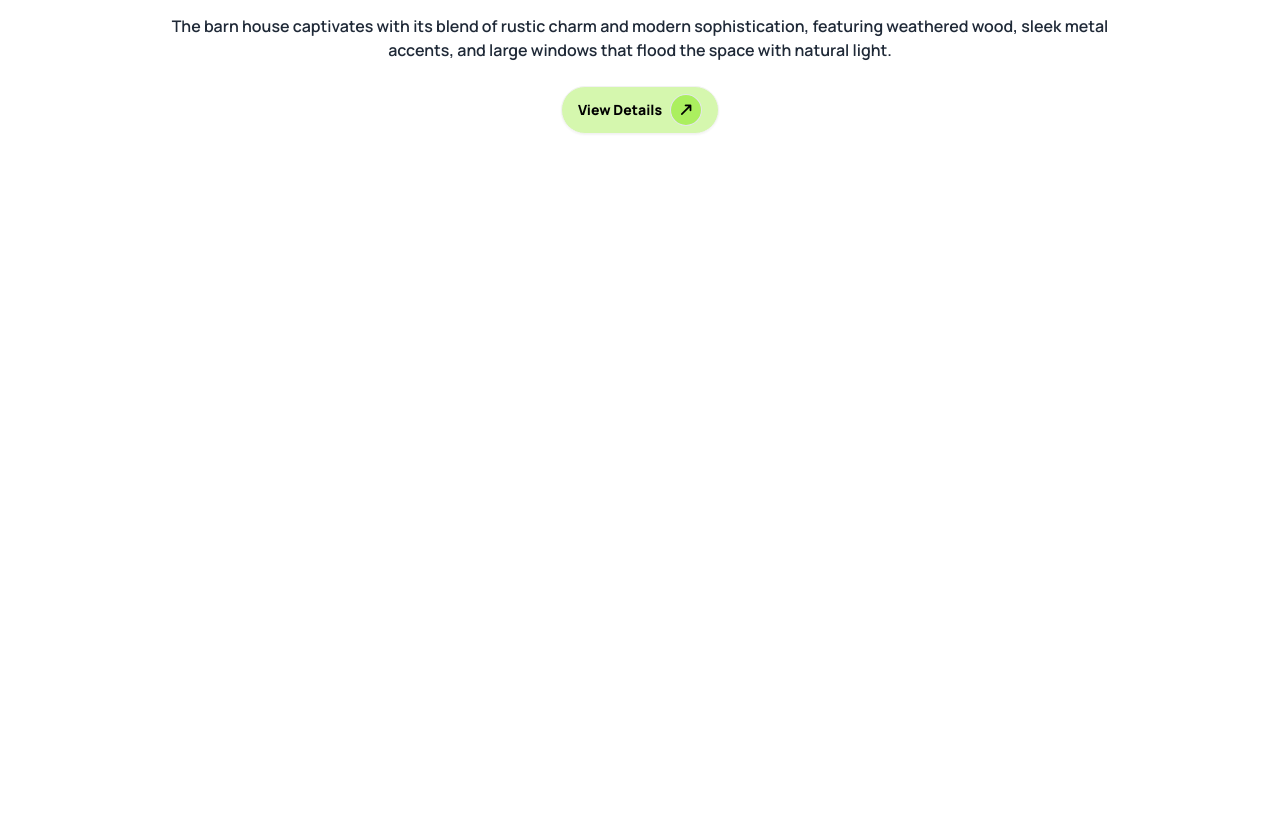
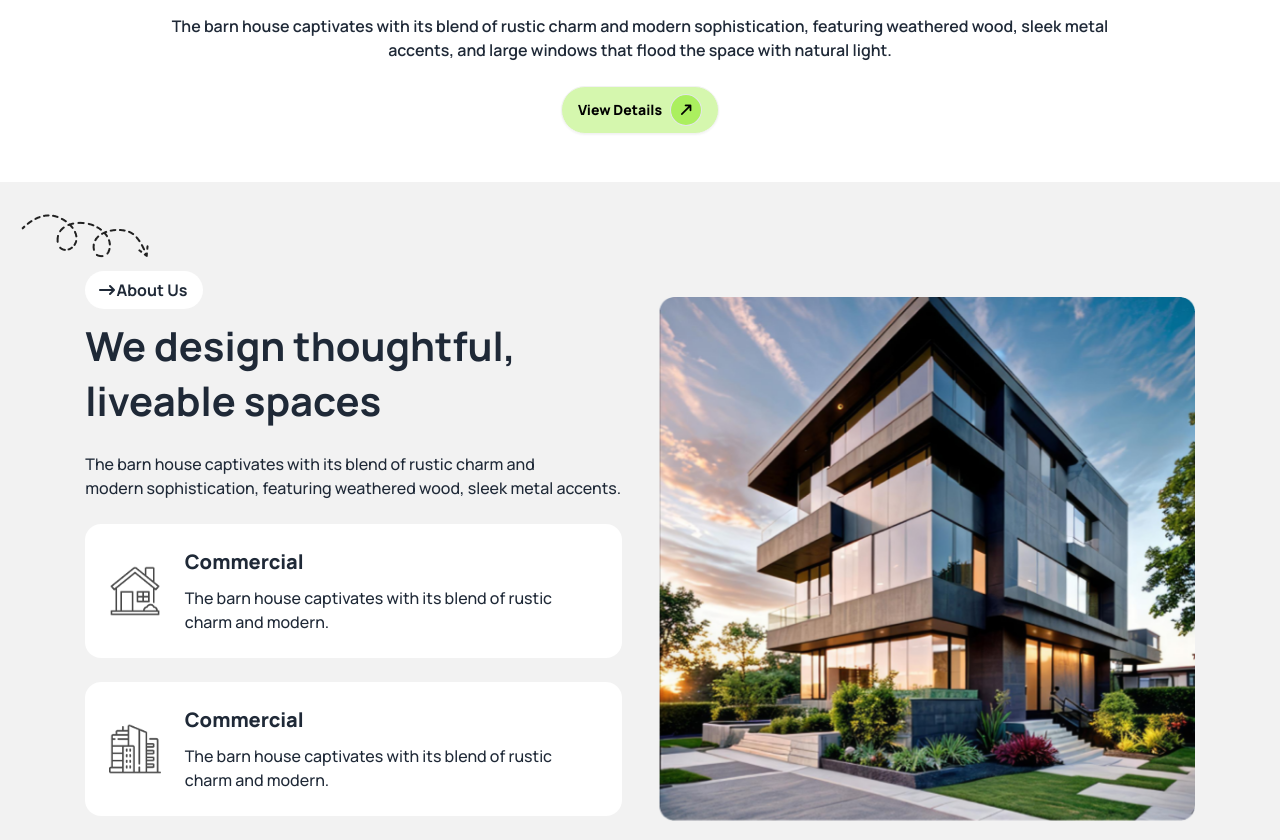
Before and after one commit to zahidulWD/Assignment-03, a plain HTML site: page index.html in a window 1280 px wide. Shown: the part 588-1428 px from the top of the page. Before the commit the page ends 800 px from the top, so only its background shows below. Drawn offline with nearby package versions, Linux system fonts and the light colour scheme.

Commit message:
added About us section

```diff
--- a/index.html
+++ b/index.html
@@ -39,11 +39,7 @@
                         Manrope: 'Manrope',
                         extrabold: '800',
                     },
-                    backgroundImage: {
-                      leaf1: "url('...')",
-                    //   call_to_action: "url('./images/call.jpg')",
-                    //   testimonials: "url('./images/testimonials.jpg')",
-                    },
+
                 },
             },
         }
@@ -121,7 +117,50 @@
       <!-- ======================
         Main_section_start_here
        =========================-->
-       <main class="w-10/12 mx-auto">
+       <main class="">
+        <section>
+          <article>
+            <!-- about-ssection -->
+            <section class="about-us-area pt-10 md:pt-[70px] lg:pt-24 bg-base-200 mt-8 gap-8">
+                <div class="container w-11/12 mx-auto px-5 sm:px-8">
+                    <div class="grid grid-cols-1 lg:grid-cols-2 lg:gap-9 lg:items-center relative">
+                        <img class="absolute hidden xl:block -top-16 -left-16" src="assets/Vector.png" alt="image">
+                        <div class="grid-item">
+                            <div class="about-heading text-center lg:text-start">
+                                <a href="#" class="bg-white text-base font-bold rounded-3xl py-2 px-4 text-dark_2 hover:bg-secondary"><i class="fa fa-long-arrow-up rotate-90 " aria-hidden="true"></i>  About Us</a>
+                                <h2 class="mt-4 mb-4 md:mt-4 md:mb-6 text-dark font-bold text-2xl md:text-[32px] md:leading-normal lg:text-[40px] lg:leading-snug">We design thoughtful, liveable spaces</h2>
+                                <p class="text-[14px] sm:text-base mb-6 font-medium">The barn house captivates with its blend of rustic charm and <br class="hidden lg:block"> modern sophistication,<br class="hidden md:block lg:hidden"> featuring weathered wood, sleek metal accents.</p>
+                            </div>
+                            <div class="md:grid md:grid-cols-2 md:gap-6 lg:block lg:gap-0">
+                                <div class="about-card flex gap-5 lg:items-center lg:gap-6 bg-white p-5 lg:p-6 rounded-2xl mb-4 md:mb-0 lg:mb-6">
+                                    <div class="w-24 sm:w-auto">
+                                        <img src="assets/residential.png" alt="image">
+                                    </div>
+                                    <div>
+                                        <h4 class="text_dark2 text-base md:text-[18px] lg:text-xl font-extrabold mb-[10px]">Commercial</h4>
+                                        <p class="text-dark_3 text-base font-medium">The barn house captivates with its blend <br class="hidden"> of rustic charm and modern.</p>
+                                    </div>
+                                </div>
+                                <div class="about-card flex gap-5 lg:items-center lg:gap-6 bg-white p-5 lg:p-6 rounded-2xl mb-4 md:mb-0 lg:mb-6">
+                                    <div class="w-24 sm:w-auto">
+                                        <img src="assets/commercial.png" alt="image">
+                                    </div>
+                                    <div>
+                                        <h4 class="text_dark2 text-base md:text-[18px] lg:text-xl font-extrabold mb-[10px]">Commercial</h4>
+                                        <p class="text-dark_3 text-base font-medium">The barn house captivates with its blend <br class="hidden"> of rustic charm and modern.</p>
+                                    </div>
+                                </div>
+                            </div>
+                        </div>
+                        <div class="grid-item">
+                            <img class="w-full mt-2 md:mt-5 lg:mt-0" src="assets/Rectangle.png" alt="image">
+                        </div>
+                    </div>
+                </div>
+            </section>
+        </article>
+        </section>
+
 
        </main>
 
```
